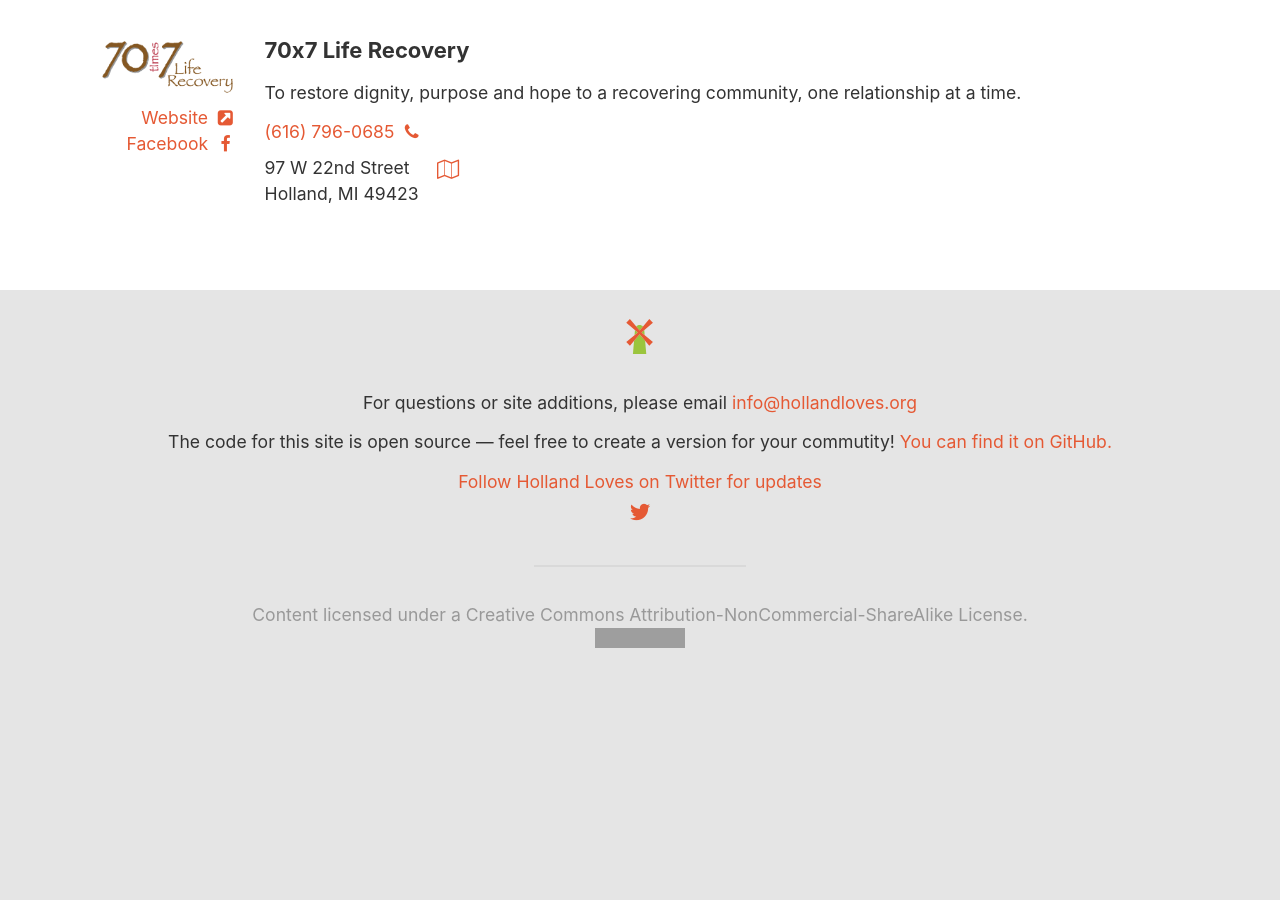
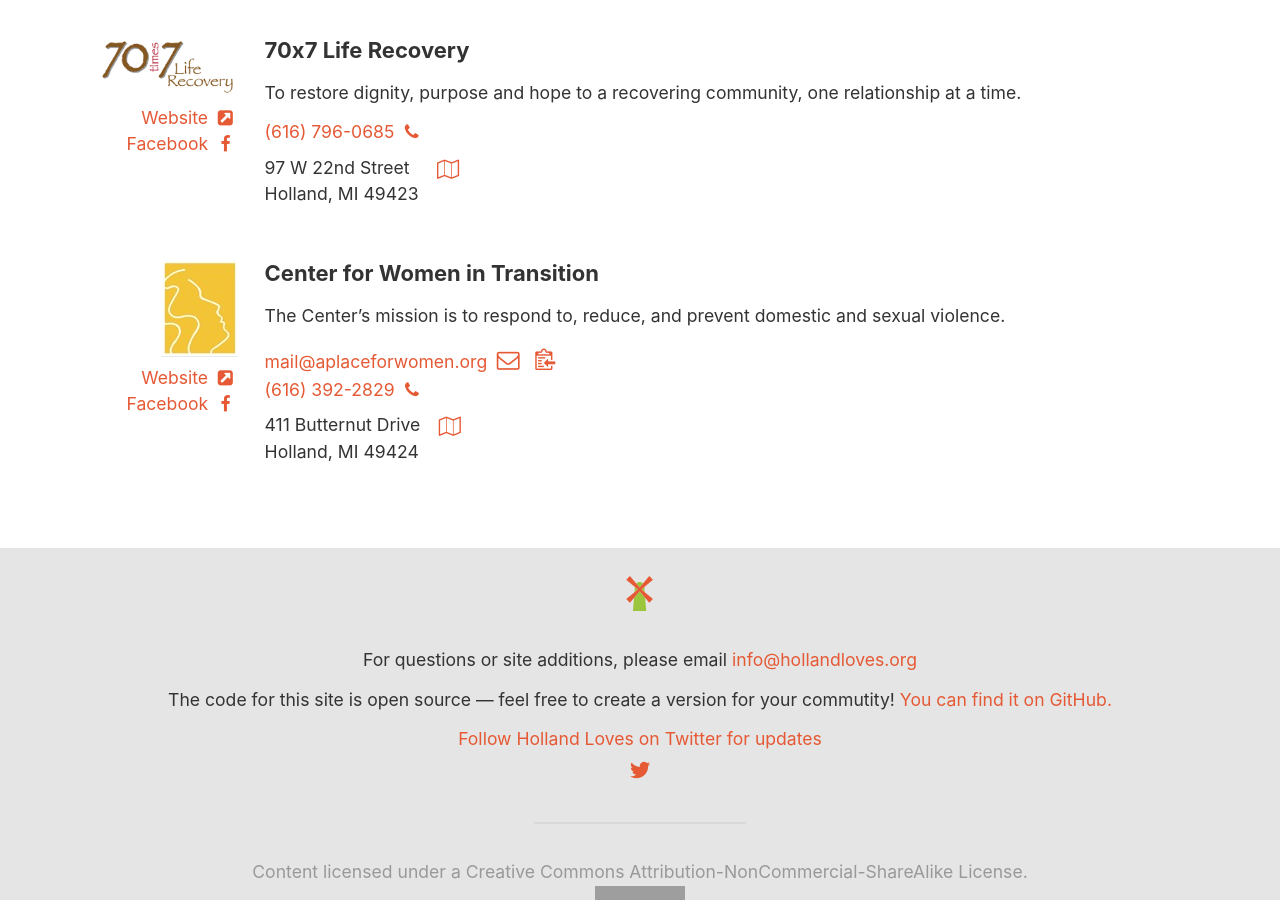
Before and after one commit to andrewbredow/hollandloves, a Jekyll site: the page built from index.html, in a window 1280 px wide and 900 px high, scrolled down 4003 px. Built offline with Jekyll 4.4.1, drawn with Linux system fonts in a browser that asks for light colours; comment, search, counter and statistics services are not loaded; before the commit the page ends 4700 px from its top, so only the background shows below that; grey boxes are pictures that could not be loaded.

Commit message:
Add CFWIT

```diff
--- a/_data/causes.yml
+++ b/_data/causes.yml
@@ -240,3 +240,20 @@
     city: Holland
     state: MI
     postal_code: 49423
+
+- name: Center for Women in Transition
+  description: >
+    The Center’s mission is to respond to, reduce, and prevent domestic and sexual violence.
+  website: "https://cwitmi.org"
+  photo: cfwit.jpg
+  twitter:
+  facebook: CWIT.MI
+  phone:
+    - 6163922829
+  email: mail@aplaceforwomen.org
+  address:
+    description:
+    street_address: 411 Butternut Drive
+    city: Holland
+    state: MI
+    postal_code: 49424
```
Also changed, not shown: img/causes/cfwit.jpg (added).
